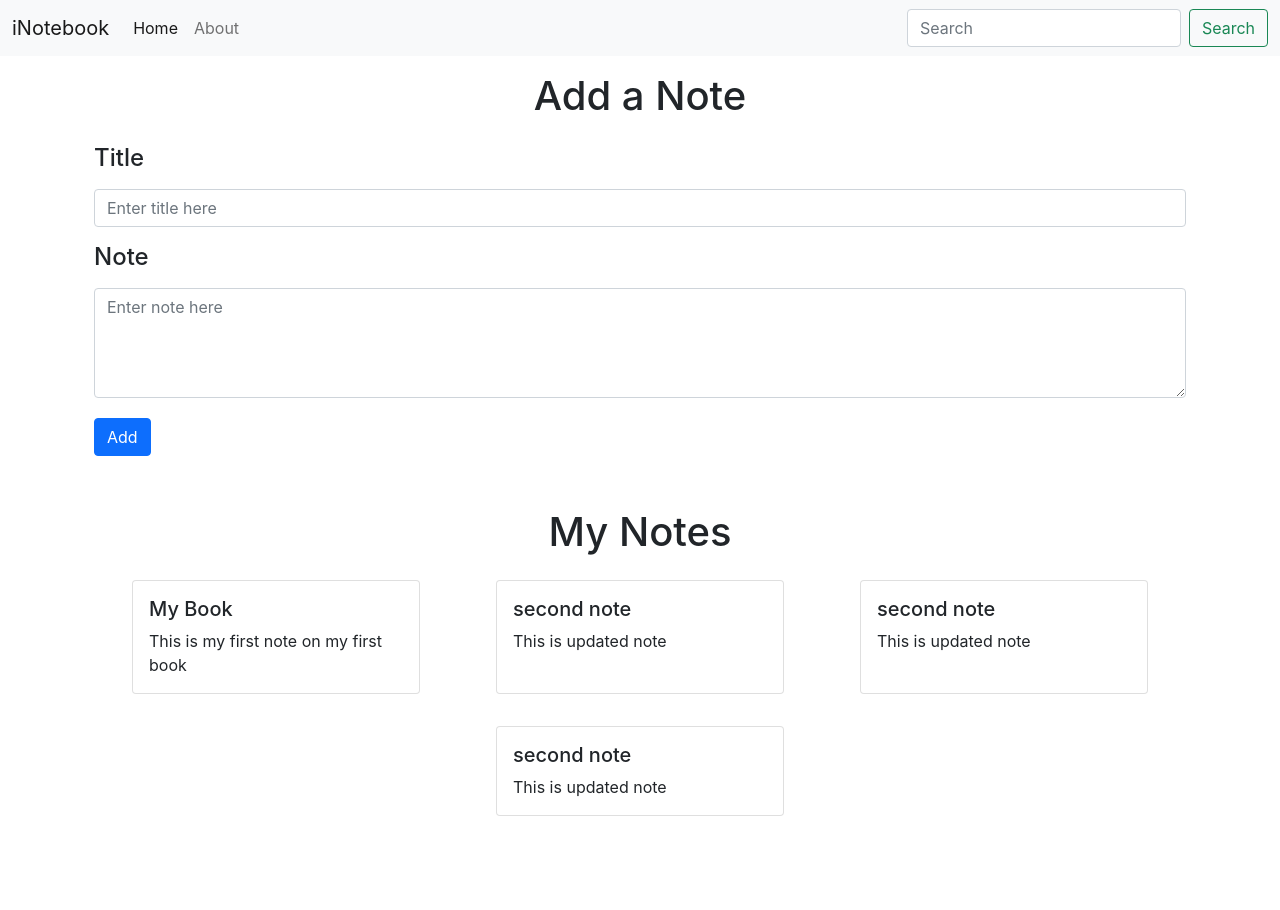
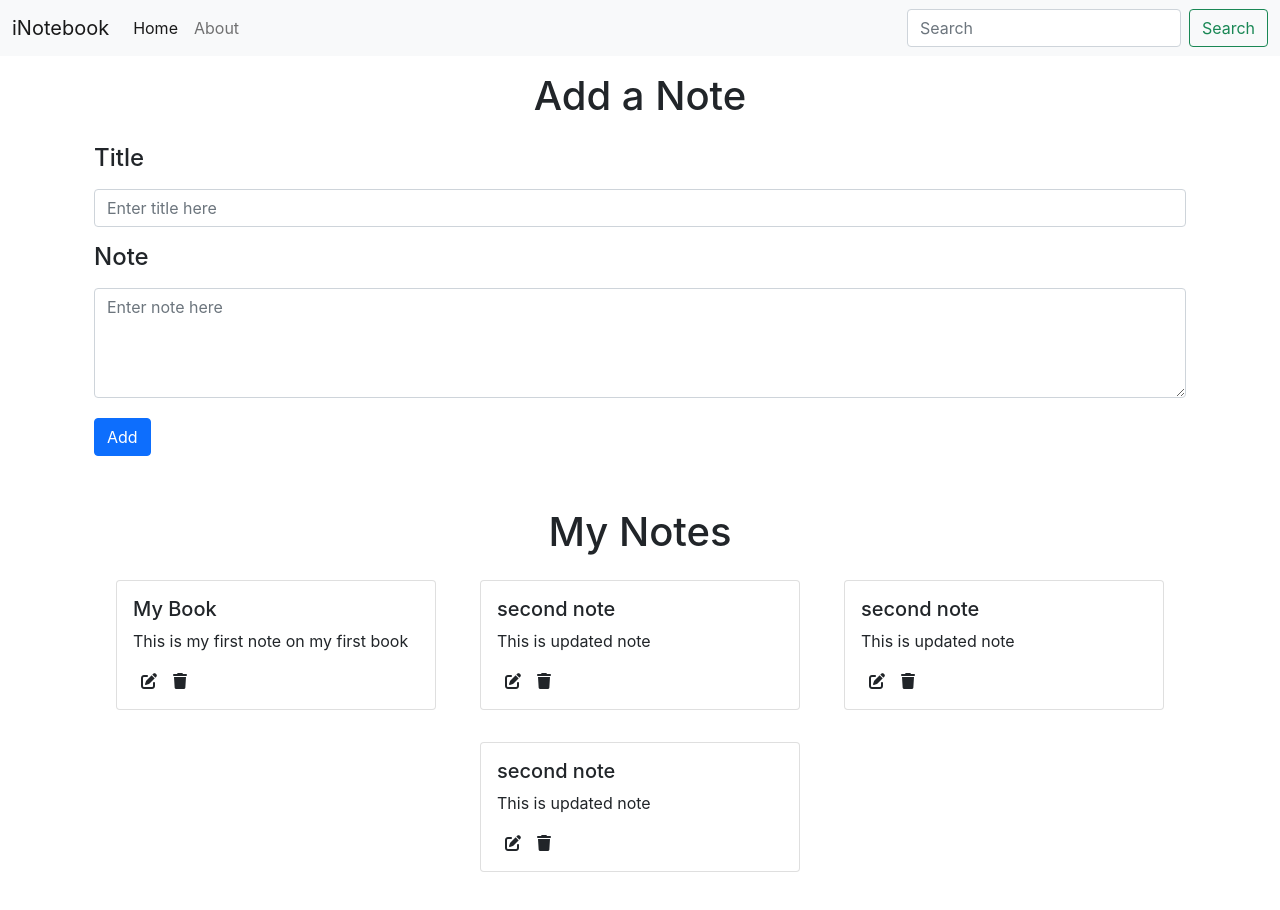
Before and after one commit to SahilRaj1/CloudPad, a React (Create React App) app in the folder client/: page / in a window 1280 px wide. Shown: the top 910 px of the page. Before the commit the page ends 880 px from the top, so only its background shows below. Built offline with nearby package versions, Linux system fonts and the light colour scheme; the HTML template or start-up script is replaced by a standard one.

Commit message:
alert component

```diff
--- a/client/public/index.html
+++ b/client/public/index.html
@@ -25,6 +25,7 @@
   <body>
     <noscript>You need to enable JavaScript to run this app.</noscript>
     <div id="root"></div>
+    <script src="https://kit.fontawesome.com/75dacef479.js" crossorigin="anonymous"></script>
     <!--
       This HTML file is a template.
       If you open it directly in the browser, you will see an empty page.
--- a/client/src/App.js
+++ b/client/src/App.js
@@ -4,15 +4,32 @@ import Navbar from "./components/Navbar";
 import Home from "./components/Home";
 import About from "./components/About";
 import NoteState from "./context/notes/noteState";
+import { Alert } from './components/Alert';
+import { useState } from "react";
+
 
 function App() {
+
+    const [alert, setAlert] = useState(null);
+
+    const showAlert = (message, type) => {
+        setAlert({
+            message: message,
+            type: type,
+        });
+        setTimeout(() => {
+            setAlert(null);
+        }, 1500);
+    }
+
     return (
         <NoteState>
             <Router>
                     <Navbar />
+                    <Alert alert={alert} />
                     <div className="container">
                         <Routes>
-                            <Route exact path="/" element={<Home />}></Route>
+                            <Route exact path="/" element={<Home showAlert={showAlert} />}></Route>
                             <Route exact path="/about" element={<About />}></Route>
                         </Routes>
                     </div>
--- /dev/null
+++ b/client/src/components/Alert.jsx
@@ -0,0 +1,9 @@
+import React from "react";
+
+export const Alert = (props) => {
+    return (
+            props.alert && <div class={`alert alert-${props.alert.type}`} role="alert">
+                {props.alert.message}
+            </div>
+    );
+};
--- a/client/src/components/Home.jsx
+++ b/client/src/components/Home.jsx
@@ -1,10 +1,17 @@
 import React from "react";
 import { Notes } from "./Notes";
 
-export default function Home() {
+
+export default function Home(props) {
+
+    const handleAdd = () => {
+        props.showAlert("Successfully added note", "success")
+    }
 
     return (
+        <>
         <div className="my-3">
+
 
             {/* add a note */}
             <h1 className="text-center">Add a Note</h1>
@@ -31,12 +38,13 @@ export default function Home() {
                         placeholder="Enter note here"
                     ></textarea>
                 </div>
-                <button type="submit" className="btn btn-primary my-1">Add</button>
+                <button type="submit" onClick={handleAdd} className="btn btn-primary my-1">Add</button>
             </div>
 
             {/* view notes here */}
-            <Notes />
+            <Notes showAlert={props.showAlert} />
 
         </div>
+        </>
     );
 }
--- a/client/src/components/NoteItem.jsx
+++ b/client/src/components/NoteItem.jsx
@@ -4,16 +4,28 @@ export const NoteItem = (props) => {
 
     const {title, description} = props;
 
+    const handleEdit = () => {
+        props.showAlert("Successfully edited note", "success")
+    }
+
+    const handleDelete = () => {
+        props.showAlert("Successfully deleted note", "success")
+    }
+
     return (
+        <>
 
         <div className='col-md-6 col-lg-4 my-3' style={{ margin: "auto", display: "flex", justifyContent: "center" }}>
-        <div className="card" style={{width: "18rem"}}>
+            <div className="card" style={{width: "20rem"}}>
             <div className="card-body">
                 <h5 className="card-title">{title}</h5>
                 <p className="card-text">{description}</p>
+                <i onClick={handleEdit} className="fa-solid fa-pen-to-square mx-2"></i>
+                <i onClick={handleDelete} className="fa-solid fa-trash mx-2"></i>
             </div>
             </div>
         </div>
 
+        </>
   )
 }
--- a/client/src/components/Notes.jsx
+++ b/client/src/components/Notes.jsx
@@ -2,19 +2,21 @@ import React, { useContext } from "react";
 import NoteContext from "../context/notes/noteContext";
 import { NoteItem } from "./NoteItem";
 
-export const Notes = () => {
+export const Notes = (props) => {
 
     const context = useContext(NoteContext);
     const { notes, setNotes } = context;
 
   return (
+    <>
     <div className="container-fluid my-5">
         <h1 className="text-center">My Notes</h1>
         <div className="row" style={{margin: "auto"}}>
             { notes.map((note) => {
-                return <NoteItem title={note.title} description={note.description} />
+                return <NoteItem title={note.title} description={note.description} showAlert={props.showAlert} />
             }) }
         </div>
     </div>
+    </>
   )
 }
--- a/client/src/index.css
+++ b/client/src/index.css
@@ -11,3 +11,7 @@ code {
   font-family: source-code-pro, Menlo, Monaco, Consolas, 'Courier New',
     monospace;
 }
+
+i {
+  cursor: pointer;
+}
```
Lines whose indentation alone changed are shown as unchanged.
